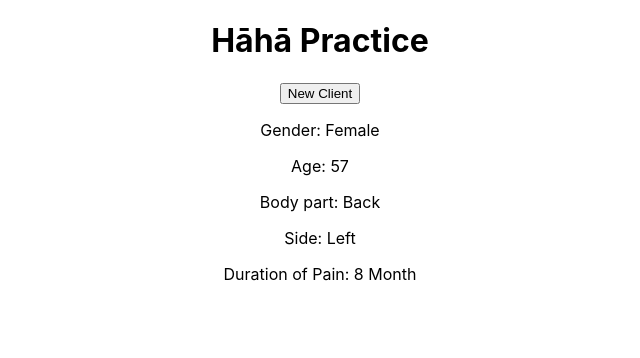
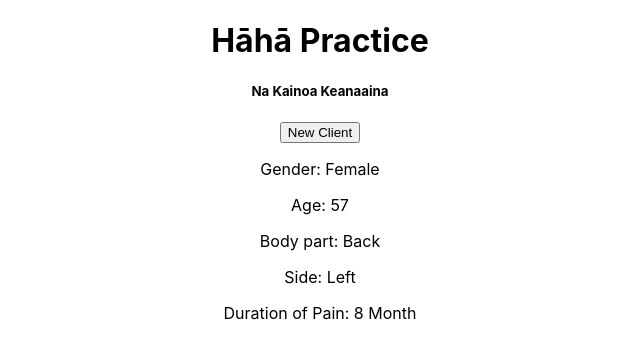
Before and after one commit to Kaikeanaaina/hahapractice, a React (Create React App) app: page / in a window 1280 px wide. Shown: the top 358 px of the page, without its empty margins (320-960 px from the left). Built offline with nearby package versions, Linux system fonts and the light colour scheme.

Commit message:
added my name

```diff
--- a/src/App.js
+++ b/src/App.js
@@ -45,6 +45,7 @@ export default class App extends Component {
     return (
       <div className="App">
         <h1>Hāhā Practice</h1>
+        <h5>Na Kainoa Keanaaina</h5>
         <button onClick={this.reRandomizer}>New Client</button>
         <p>Gender: {this.state.gender}</p>
         <p>Age: {this.state.age}</p>
```
